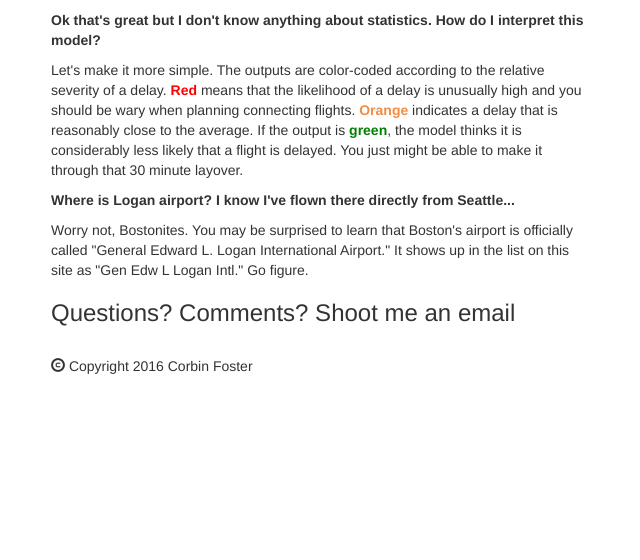
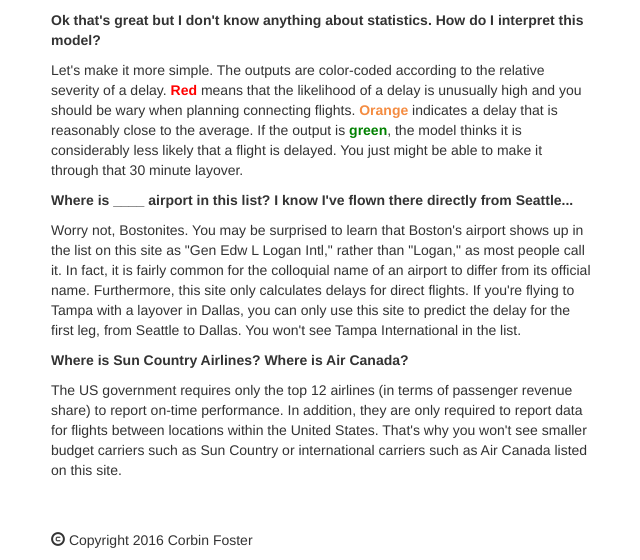
Before and after one commit to corbfost/flightdelaypredictor, a Flask app: page /about in a window 1280 px wide. Shown: the part 1100-1660 px from the top of the page, without its empty margins (319-959 px from the left). Before the commit the page ends 1474 px from the top, so only its background shows below. Run offline with Flask 2, Linux system fonts and the light colour scheme; parts of the project's set-up code (start-up, migrations or seed data) failed here and were passed over; some libraries are stand-ins or nearby versions.

Commit message:
Readme updated

```diff
--- a/website/templates/about.html
+++ b/website/templates/about.html
@@ -81,7 +81,7 @@
                 <p><strong>How does this thing work?</strong></p>
                 <p> This app was created on top of a statistical model that utilizes two fundamental steps. First, a classifier (a <a href="https://en.wikipedia.org/wiki/Gradient_boosting">gradient-boosted</a> decision tree) predicts the likelihood that a delay will be above or below -3 (the negative here means 3 minutes early).
                 Why -3? This value happens to split the flight delay data into two parts that look like exponential distributions. Then, a <a href="https://en.wikipedia.org/wiki/Generalized_linear_model">Generalized Linear Model</a> (GLM) using an exponential error distribution and the gamma link function predicts
-              the magnitude of a delay, conditional on whether it is on the left or right side of -3. If you combine the two models, you get conditional probabilities of every possible delay for each flight. You can then estimate the cumulative probability of different options (in this case, the cumulative probability that the delay is greater than 15 minutes).</p>
+                the magnitude of a delay, conditional on whether it is on the left or right side of -3. If you combine the two models, you get conditional probabilities of every possible delay for each flight. You can then estimate the cumulative probability of different options (in this case, the cumulative probability that the delay is greater than 15 minutes).</p>
                 <p> For even more nitty gritty details, I've made the <a href="https://github.com/fosterc94/flightdelaypredictor">whole project available on Github.</a> </p>
 
                 <p><strong>Why is 'SEA' the only origin airport?</strong></p>
@@ -101,9 +101,11 @@
                 <p><strong>Ok that's great but I don't know anything about statistics. How do I interpret this model?</strong></p>
                 <p> Let's make it more simple. The outputs are color-coded according to the relative severity of a delay. <strong style="color: red">Red</strong> means that the likelihood of a delay is unusually high and you should be wary when planning connecting flights. <strong style="color: #f48c42">Orange</strong> indicates a delay that is reasonably close to the average.
                   If the output is <strong style="color: green">green</strong>, the model thinks it is considerably less likely that a flight is delayed. You just might be able to make it through that 30 minute layover. </p>
-                <p><strong>Where is Logan airport? I know I've flown there directly from Seattle...</strong></p>
-                <p>Worry not, Bostonites. You may be surprised to learn that Boston's airport is officially called "General Edward L. Logan International Airport." It shows up in the list on this site as "Gen Edw L Logan Intl." Go figure.</p>
-                <h3>Questions? Comments? Shoot me an email </h3>
+                <p><strong>Where is ____ airport in this list? I know I've flown there directly from Seattle...</strong></p>
+                <p> Worry not, Bostonites. You may be surprised to learn that Boston's airport shows up in the list on this site as "Gen Edw L Logan Intl," rather than "Logan," as most people call it. In fact, it is fairly common for the colloquial name of an airport to differ from its official name. Furthermore, this site only calculates delays for direct flights. If you're flying to Tampa with a layover in Dallas, you can only use this site to predict the delay for the first leg, from Seattle to Dallas. You won't see Tampa International in the list. </p>
+                <p><strong>Where is Sun Country Airlines? Where is Air Canada? </strong></p>
+                <p> The US government requires only the top 12 airlines (in terms of passenger revenue share) to report on-time performance. In addition, they are only required to report data for flights between locations within the United States. That's why you won't see smaller budget carriers such as Sun Country or international carriers such as Air Canada listed on this site.</p>
+                <br>
                 <br>
                 <p><span class="glyphicon glyphicon-copyright-mark"></span> Copyright 2016 Corbin Foster</p>
             </div>
--- a/website/templates/index.html
+++ b/website/templates/index.html
@@ -277,7 +277,7 @@
       <div class="container" id="flight_results" style="display: none">
         <div class="row">
           <div class="span6 text-center" style="margin-top: 5px">
-            <p class="lead"><strong>This flight is expected to leave: </strong></p>
+            <p class="lead"><strong>Flight average departure time: </strong></p>
             <h2 id="model_predict"></h2>
             <p class="lead"><strong>The likelihood of a delay greater than 15 minutes is: </strong></p>
             <h2 id="likelihood"></h2>
```
Also changed, not shown: README.md, eda/runwayeffect.png, 2 other files.
